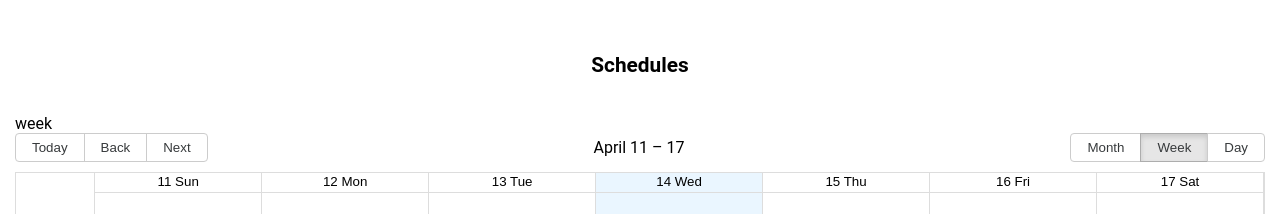
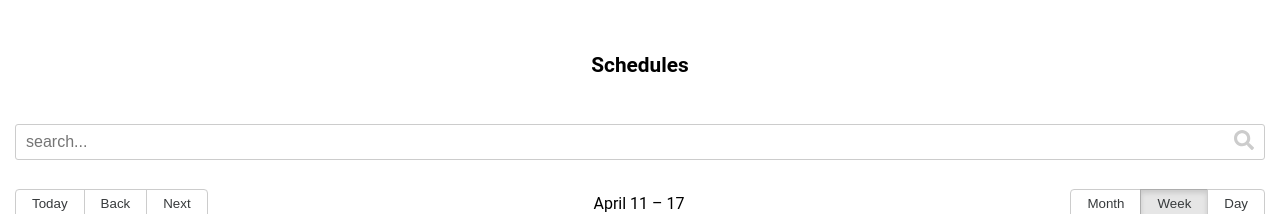
Before and after one commit to jsuazag/agendapp, a React (Create React App) app: page /schedule in a window 1280 px wide. Shown: the top 214 px of the page. Built offline with nearby package versions, Linux system fonts and the light colour scheme; the HTML template or start-up script is replaced by a standard one.

Commit message:
search schedule add

```diff
--- a/src/components/Input/index.js
+++ b/src/components/Input/index.js
@@ -1,5 +1,5 @@
 import React, { useState } from "react";
-import { InputWrapper, Label, InputType, InputContainer, IconWrapper } from "./styles";
+import { InputWrapper, InputType, InputContainer, IconWrapper } from "./styles";
 import { FaEye, FaEyeSlash } from "react-icons/fa";
 
 const iconStyle = {
@@ -13,7 +13,7 @@ const Icono = ({ showEye, onPress }) => (
   </IconWrapper>
 );
 
-export const Input = ({ type, placeholder, register = () => {}, name, rules }) => {
+export const Input = ({ type, placeholder, icon:Icon, register = () => {}, name, rules }) => {
   const [typeInput, setTypeInput] = useState(type);
 
   const toogleTypeInput = (e) => {
@@ -27,6 +27,13 @@ export const Input = ({ type, placeholder, register = () => {}, name, rules }) =
         {type === "password" && (
           <Icono onPress={toogleTypeInput} showEye={typeInput === "text"} />
         )}
+        {
+          type !== "password" && Icon && (
+            <IconWrapper>
+              <Icon style={iconStyle} />
+            </IconWrapper>
+          )
+        }
       </InputWrapper>
     </InputContainer>
   );
--- a/src/hooks/useScreenViewPort.js
+++ b/src/hooks/useScreenViewPort.js
@@ -1,5 +1,5 @@
-import {useState, useEffect} from 'react';
-import {SCREEN_VIEWPORT} from './../constants/ViewPort';
+import { useState, useEffect } from "react";
+import { SCREEN_VIEWPORT } from "./../constants/ViewPort";
 
 export const useScreenViewPort = () => {
   const [screenViewPort, setScreenViewPort] = useState(null);
@@ -17,6 +17,6 @@ export const useScreenViewPort = () => {
   }, []);
 
   return {
-      screenViewPort
+    screenViewPort,
   };
 };
--- a/src/pages/Schedule/index.js
+++ b/src/pages/Schedule/index.js
@@ -5,6 +5,9 @@ import "react-big-calendar/lib/css/react-big-calendar.css";
 import moment from "moment";
 import { SCREEN_VIEWPORT } from "../../constants/ViewPort";
 import { useScreenViewPort } from "../../hooks/useScreenViewPort";
+import { FormGroup } from "../../globalStyles";
+import { Input } from "../../components/Input";
+import { FaSearch } from 'react-icons/fa';
 
 const localizer = momentLocalizer(moment);
 
@@ -45,7 +48,10 @@ export const Schedule = ({ title }) => {
   return (
     <Fragment>
       <Topbar title={title} />
-      {calendarDefaultView}
+      <FormGroup>
+        <Input type="text" placeholder="search..." icon={FaSearch} />
+      </FormGroup>
+      <br />
       {!loading && (
         <Calendar
           localizer={localizer}
```
